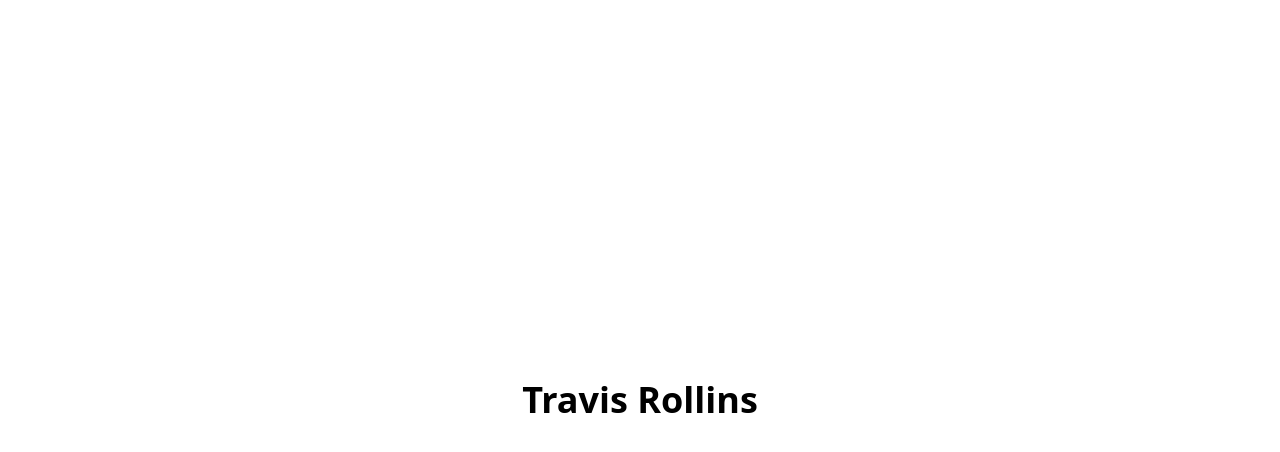
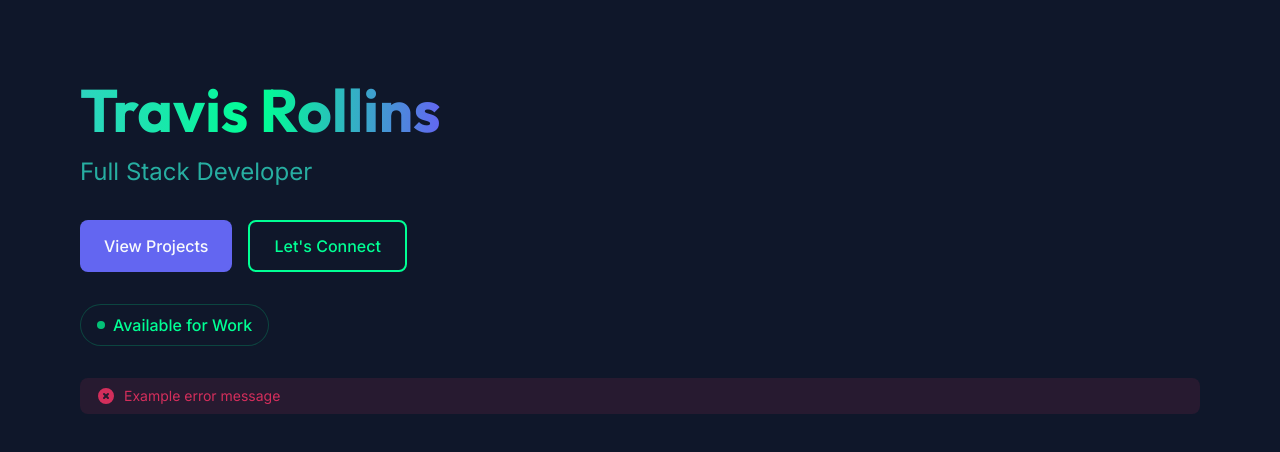
Before and after one commit to Kalikoze/personal-portfolio, a Next.js app: page / in a window 1280 px wide. Shown: the top 452 px of the page. Built offline with nearby package versions, Linux system fonts and the light colour scheme.

Commit message:
Feat: Add fonts file and update color palette to use styles.  Build out basic UI to show how different colors can be used on elements throughout the page

```diff
--- /dev/null
+++ b/app/fonts.ts
@@ -0,0 +1,15 @@
+import { Inter, Outfit } from "next/font/google";
+
+export const inter = Inter({
+  subsets: ["latin"],
+  variable: "--font-inter",
+  display: "swap",
+  weight: ["400", "500", "600", "700"],
+});
+
+export const outfit = Outfit({
+  subsets: ["latin"],
+  variable: "--font-outfit",
+  display: "swap",
+  weight: ["400", "500", "600", "700", "800"],
+});
--- a/app/layout.tsx
+++ b/app/layout.tsx
@@ -1,3 +1,4 @@
+import { inter, outfit } from "@/app/fonts";
 import type { Metadata } from "next";
 import "./globals.css";
 
@@ -8,14 +9,12 @@ export const metadata: Metadata = {
 
 export default function RootLayout({
   children,
-}: Readonly<{
+}: {
   children: React.ReactNode;
-}>) {
+}) {
   return (
-    <html lang="en">
-      <body>
-        {children}
-      </body>
+    <html lang="en" className={`${inter.variable} ${outfit.variable}`}>
+      <body>{children}</body>
     </html>
   );
 }
--- a/app/page.tsx
+++ b/app/page.tsx
@@ -1,7 +1,37 @@
 export default function Home() {
   return (
-    <main className="min-h-screen flex items-center justify-center">
-      <h1 className="text-4xl font-bold">Travis Rollins</h1>
+    <main className="min-h-screen bg-dark text-light">
+      <section className="max-w-6xl mx-auto px-4 py-20 space-y-8">
+        <header className="space-y-4">
+          <h1 className="font-display text-6xl font-bold bg-gradient-to-r from-primary via-accent to-secondary inline-block text-transparent bg-clip-text">
+            Travis Rollins
+          </h1>
+          <p className="text-2xl text-primary/80">Full Stack Developer</p>
+        </header>
+
+        <nav className="flex gap-4">
+          <button className="bg-secondary hover:bg-secondary/80 px-6 py-3 rounded-lg font-medium transition-colors">
+            View Projects
+          </button>
+          <button className="border-2 border-accent text-accent hover:bg-accent hover:text-dark px-6 py-3 rounded-lg font-medium transition-all duration-300">
+            Let's Connect
+          </button>
+        </nav>
+
+        <p className="inline-block bg-dark border border-accent/20 text-accent px-4 py-2 rounded-full font-medium">
+          <span className="flex items-center gap-2">
+            <span className="w-2 h-2 bg-accent rounded-full animate-pulse"></span>
+            Available for Work
+          </span>
+        </p>
+
+        <aside className="flex items-center gap-2 text-error/80 bg-error/10 px-4 py-2 rounded-lg">
+          <svg xmlns="http://www.w3.org/2000/svg" className="h-5 w-5" viewBox="0 0 20 20" fill="currentColor">
+            <path fillRule="evenodd" d="M10 18a8 8 0 100-16 8 8 0 000 16zM8.707 7.293a1 1 0 00-1.414 1.414L8.586 10l-1.293 1.293a1 1 0 101.414 1.414L10 11.414l1.293 1.293a1 1 0 001.414-1.414L11.414 10l1.293-1.293a1 1 0 00-1.414-1.414L10 8.586 8.707 7.293z" clipRule="evenodd" />
+          </svg>
+          <span className="text-sm">Example error message</span>
+        </aside>
+      </section>
     </main>
   );
 }
--- a/tailwind.config.ts
+++ b/tailwind.config.ts
@@ -9,8 +9,16 @@ export default {
   theme: {
     extend: {
       colors: {
-        background: "var(--background)",
-        foreground: "var(--foreground)",
+        primary: "#2DD4BF", // Vibrant teal
+        secondary: "#6366F1", // Electric indigo
+        accent: "#00FF94", // Bright neon green
+        error: "#FF3366", // Warm red for errors/notifications
+        dark: "#0F172A", // Deep blue-black
+        light: "#F8FAFC", // Clean white
+      },
+      fontFamily: {
+        sans: ["var(--font-inter)"],
+        display: ["var(--font-outfit)"],
       },
     },
   },
```
